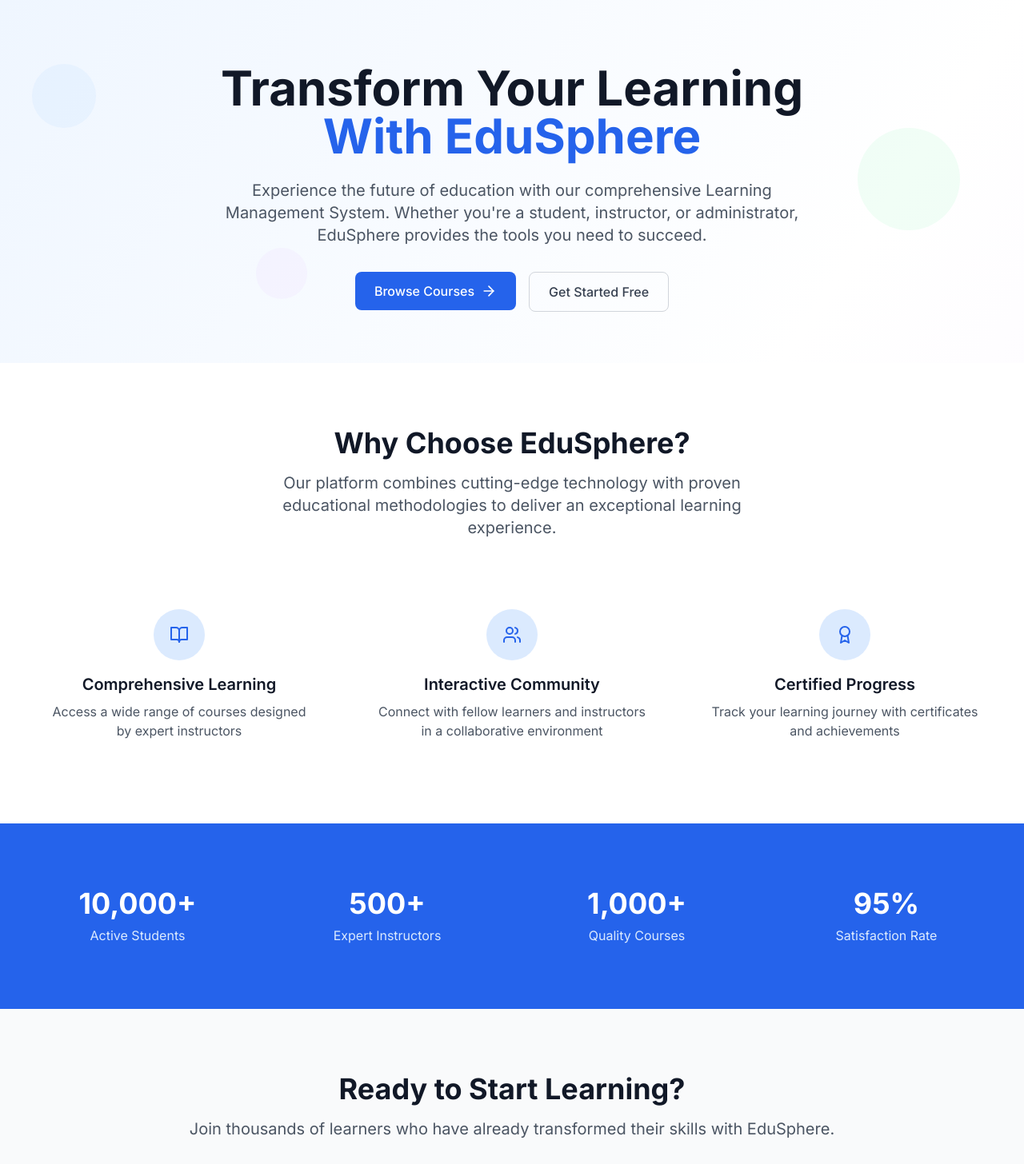
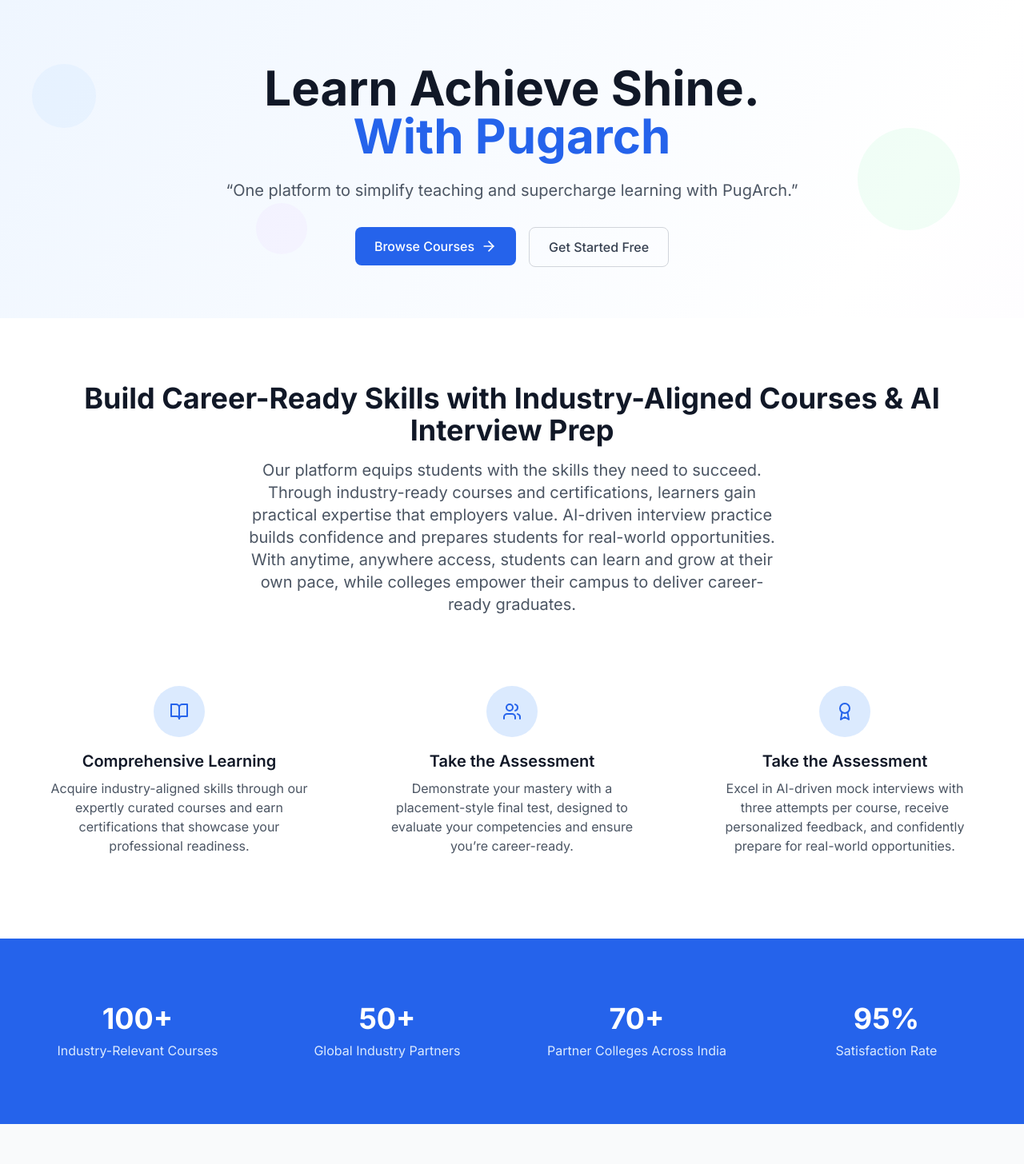
Before and after one commit to vinaychaware/LMS, a React (Vite) app: page / in a window 1280 px wide. Shown: the top 1456 px of the page at 80% size. Built offline with nearby package versions, Linux system fonts and the light colour scheme; no server answers; the HTML template or start-up script is replaced by a standard one.

Commit message:
content changes and changes in super admin

```diff
--- a/src/pages/LandingPage.jsx
+++ b/src/pages/LandingPage.jsx
@@ -8,24 +8,24 @@
     {
       icon: <BookOpen size={24} />,
       title: 'Comprehensive Learning',
-      description: 'Access a wide range of courses designed by expert instructors'
+      description: ' Acquire industry-aligned skills through our expertly curated courses and earn certifications that showcase your professional readiness.'
     },
     {
       icon: <Users size={24} />,
-      title: 'Interactive Community',
-      description: 'Connect with fellow learners and instructors in a collaborative environment'
+      title: 'Take the Assessment',
+      description: ' Demonstrate your mastery with a placement-style final test, designed to evaluate your competencies and ensure you’re career-ready.'
     },
     {
       icon: <Award size={24} />,
-      title: 'Certified Progress',
-      description: 'Track your learning journey with certificates and achievements'
+      title: 'Take the Assessment',
+      description: 'Excel in AI-driven mock interviews with three attempts per course, receive personalized feedback, and confidently prepare for real-world opportunities.'
     }
   ]
 
   const stats = [
-    { number: '10,000+', label: 'Active Students' },
-    { number: '500+', label: 'Expert Instructors' },
-    { number: '1,000+', label: 'Quality Courses' },
+    { number: '100+', label: 'Industry-Relevant Courses' },
+    { number: '50+', label: 'Global Industry Partners' },
+    { number: '70+', label: 'Partner Colleges Across India' },
     { number: '95%', label: 'Satisfaction Rate' }
   ]
 
@@ -36,13 +36,12 @@
         <div className="max-w-7xl mx-auto px-4 sm:px-6 lg:px-8 pt-20 pb-16">
           <div className="text-center">
             <h1 className="text-4xl md:text-6xl font-bold text-gray-900 mb-6">
-              Transform Your Learning
-              <span className="text-primary-600 block">With EduSphere</span>
+              Learn Achieve Shine.
+
+              <span className="text-primary-600 block">With Pugarch</span>
             </h1>
             <p className="text-xl text-gray-600 mb-8 max-w-3xl mx-auto">
-              Experience the future of education with our comprehensive Learning Management System.
-              Whether you're a student, instructor, or administrator, EduSphere provides the tools
-              you need to succeed.
+              “One platform to simplify teaching and supercharge learning with PugArch.”
             </p>
             <div className="flex flex-col sm:flex-row gap-4 justify-center">
               <Link to="/courses">
@@ -71,11 +70,12 @@
         <div className="max-w-7xl mx-auto px-4 sm:px-6 lg:px-8">
           <div className="text-center mb-16">
             <h2 className="text-3xl md:text-4xl font-bold text-gray-900 mb-4">
-              Why Choose EduSphere?
+              Build Career-Ready Skills with Industry-Aligned Courses & AI Interview Prep
             </h2>
             <p className="text-xl text-gray-600 max-w-2xl mx-auto">
-              Our platform combines cutting-edge technology with proven educational methodologies
-              to deliver an exceptional learning experience.
+Our platform equips students with the skills they need to succeed. Through industry-ready courses and certifications, learners gain practical expertise that employers value. AI-driven interview practice builds confidence and prepares students for real-world opportunities. With anytime, anywhere access, students can learn and grow at their own pace, while colleges empower their campus to deliver career-ready graduates.
+
+
             </p>
           </div>
 
@@ -122,7 +122,7 @@
             Ready to Start Learning?
           </h2>
           <p className="text-xl text-gray-600 mb-8">
-            Join thousands of learners who have already transformed their skills with EduSphere.
+            Join thousands of learners who have already transformed their skills with Pugarch.
           </p>
           <div className="flex flex-col sm:flex-row gap-4 justify-center">
             <Link to="/register">
@@ -184,7 +184,7 @@
           </div>
 
           <div className="border-t border-gray-800 mt-8 pt-8 text-center text-gray-400">
-            <p>&copy; 2024 EduSphere. All rights reserved.</p>
+            <p>&copy; 2025 PugArch. All rights reserved.</p>
           </div>
         </div>
       </footer>
--- a/src/pages/SuperAdminDashboardPage.jsx
+++ b/src/pages/SuperAdminDashboardPage.jsx
@@ -49,6 +49,7 @@
   const [admins, setAdmins] = useState([])
   const [instructors, setInstructors] = useState([])
   const [students, setStudents] = useState([])
+  const [courses, setCourses] = useState([]) // FIX 1: Added courses state
   const [systemAnalytics, setSystemAnalytics] = useState(null)
   const [loading, setLoading] = useState(true)
   const [selectedCollege, setSelectedCollege] = useState(null)
@@ -69,11 +70,13 @@
   const fetchSuperAdminData = async () => {
     try {
       setLoading(true)
-      const [collegesData, adminsData, instructorsData, studentsData, analyticsData] = await Promise.all([
+      // FIX 1: Added mockAPI.getAllCourses() to the data fetching
+      const [collegesData, adminsData, instructorsData, studentsData, coursesData, analyticsData] = await Promise.all([
         mockAPI.getAllColleges(),
         mockAPI.getAllAdmins(),
         mockAPI.getAllInstructors(),
         mockAPI.getAllStudents(),
+        mockAPI.getAllCourses(),
         mockAPI.getSystemAnalytics()
       ])
 
@@ -81,6 +84,7 @@
       setAdmins(adminsData)
       setInstructors(instructorsData)
       setStudents(studentsData)
+      setCourses(coursesData) // FIX 1: Set the courses state
       setSystemAnalytics(analyticsData)
     } catch (error) {
       console.error('Error fetching super admin data:', error)
@@ -89,6 +93,8 @@
       setLoading(false)
     }
   }
+
+  // ... (handleCollegeAction, handleUserAction, handleBulkAction, createCollege, updateCollege functions remain the same) ...
 
   const handleCollegeAction = async (collegeId, action) => {
     try {
@@ -243,11 +249,6 @@
     return users
   }
 
-  const formatUptime = (percentage) => {
-    const days = Math.floor(percentage * 365 / 100)
-    return `${days} days (${percentage}%)`
-  }
-
   if (loading) {
     return (
       <div className="min-h-screen bg-gray-50 flex items-center justify-center">
@@ -304,7 +305,8 @@
               </div>
               <div className="ml-4">
                 <p className="text-sm font-medium text-gray-600">Total Colleges</p>
-                <p className="text-2xl font-bold text-gray-900">{systemAnalytics?.overview.totalColleges}</p>
+                {/* FIX 2: Added full optional chaining and fallback values */}
+                <p className="text-2xl font-bold text-gray-900">{systemAnalytics?.overview?.totalColleges || 0}</p>
                 <p className="text-xs text-gray-500">Active institutions</p>
               </div>
             </div>
@@ -318,11 +320,12 @@
               <div className="ml-4">
                 <p className="text-sm font-medium text-gray-600">Total Users</p>
                 <p className="text-2xl font-bold text-gray-900">
-                  {(systemAnalytics?.overview.totalAdmins || 0) +
-                   (systemAnalytics?.overview.totalInstructors || 0) +
-                   (systemAnalytics?.overview.totalStudents || 0)}
+                  {/* FIX 2: Added full optional chaining and fallback values */}
+                  {(systemAnalytics?.overview?.totalAdmins || 0) +
+                   (systemAnalytics?.overview?.totalInstructors || 0) +
+                   (systemAnalytics?.overview?.totalStudents || 0)}
                 </p>
-                <p className="text-xs text-gray-500">{systemAnalytics?.overview.activeUsers} active</p>
+                <p className="text-xs text-gray-500">{systemAnalytics?.overview?.activeUsers || 0} active</p>
               </div>
             </div>
           </Card>
@@ -334,8 +337,9 @@
               </div>
               <div className="ml-4">
                 <p className="text-sm font-medium text-gray-600">Total Courses</p>
-                <p className="text-2xl font-bold text-gray-900">{systemAnalytics?.overview.totalCourses}</p>
-                <p className="text-xs text-gray-500">{systemAnalytics?.overview.totalModules} modules</p>
+                {/* FIX 2: Added full optional chaining and fallback values */}
+                <p className="text-2xl font-bold text-gray-900">{systemAnalytics?.overview?.totalCourses || 0}</p>
+                <p className="text-xs text-gray-500">{systemAnalytics?.overview?.totalModules || 0} modules</p>
               </div>
             </div>
           </Card>
@@ -347,7 +351,8 @@
               </div>
               <div className="ml-4">
                 <p className="text-sm font-medium text-gray-600">System Health</p>
-                <p className="text-2xl font-bold text-gray-900">{systemAnalytics?.overview.systemUptime}</p>
+                {/* FIX 2: Added full optional chaining and fallback values */}
+                <p className="text-2xl font-bold text-gray-900">{systemAnalytics?.overview?.systemUptime || 'N/A'}</p>
                 <p className="text-xs text-gray-500">Uptime</p>
               </div>
             </div>
@@ -424,9 +429,10 @@
                           <Cpu size={16} className="text-blue-500" />
                           <span className="text-sm font-medium text-gray-700">CPU Usage</span>
                         </div>
-                        <span className="text-sm text-gray-900">{systemAnalytics?.performanceMetrics.cpuUsage}%</span>
+                        {/* FIX 2: Added full optional chaining and fallback values */}
+                        <span className="text-sm text-gray-900">{systemAnalytics?.performanceMetrics?.cpuUsage || 0}%</span>
                       </div>
-                      <Progress value={systemAnalytics?.performanceMetrics.cpuUsage} size="sm" />
+                      <Progress value={systemAnalytics?.performanceMetrics?.cpuUsage || 0} size="sm" />
                     </div>
 
                     <div>
@@ -435,9 +441,10 @@
                           <Database size={16} className="text-green-500" />
                           <span className="text-sm font-medium text-gray-700">Memory Usage</span>
                         </div>
-                        <span className="text-sm text-gray-900">{systemAnalytics?.performanceMetrics.memoryUsage}%</span>
+                        {/* FIX 2: Added full optional chaining and fallback values */}
+                        <span className="text-sm text-gray-900">{systemAnalytics?.performanceMetrics?.memoryUsage || 0}%</span>
                       </div>
-                      <Progress value={systemAnalytics?.performanceMetrics.memoryUsage} size="sm" variant="accent" />
+                      <Progress value={systemAnalytics?.performanceMetrics?.memoryUsage || 0} size="sm" variant="accent" />
                     </div>
 
                     <div>
@@ -446,19 +453,22 @@
                           <HardDrive size={16} className="text-purple-500" />
                           <span className="text-sm font-medium text-gray-700">Disk Usage</span>
                         </div>
-                        <span className="text-sm text-gray-900">{systemAnalytics?.performanceMetrics.diskUsage}%</span>
+                        {/* FIX 2: Added full optional chaining and fallback values */}
+                        <span className="text-sm text-gray-900">{systemAnalytics?.performanceMetrics?.diskUsage || 0}%</span>
                       </div>
-                      <Progress value={systemAnalytics?.performanceMetrics.diskUsage} size="sm" variant="secondary" />
+                      <Progress value={systemAnalytics?.performanceMetrics?.diskUsage || 0} size="sm" variant="secondary" />
                     </div>
 
                     <div className="pt-2 border-t border-gray-200">
                       <div className="grid grid-cols-2 gap-4 text-sm">
                         <div className="text-center">
-                          <div className="font-medium text-gray-900">{systemAnalytics?.performanceMetrics.responseTime}ms</div>
+                          {/* FIX 2: Added full optional chaining and fallback values */}
+                          <div className="font-medium text-gray-900">{systemAnalytics?.performanceMetrics?.responseTime || 0}ms</div>
                           <div className="text-gray-500">Avg Response</div>
                         </div>
                         <div className="text-center">
-                          <div className="font-medium text-gray-900">{systemAnalytics?.performanceMetrics.errorRate}%</div>
+                          {/* FIX 2: Added full optional chaining and fallback values */}
+                          <div className="font-medium text-gray-900">{systemAnalytics?.performanceMetrics?.errorRate || 0}%</div>
                           <div className="text-gray-500">Error Rate</div>
                         </div>
                       </div>
@@ -469,7 +479,7 @@
             </div>
           </Tabs.Content>
 
-          {/* Colleges Tab */}
+          {/* ... (Colleges Tab remains the same) ... */}
           <Tabs.Content value="colleges">
             <Card>
               <Card.Header className="flex items-center justify-between">
@@ -587,6 +597,7 @@
             </Card>
           </Tabs.Content>
 
+          {/* ... (Users Tab and Analytics tab now work because `courses` is defined) ... */}
           {/* Users Tab */}
           <Tabs.Content value="users">
             <Card>
@@ -940,7 +951,8 @@
                   <div className="space-y-4">
                     <div className="text-center p-6 bg-green-50 rounded-lg">
                       <div className="text-3xl font-bold text-green-600 mb-2">
-                        ${systemAnalytics?.overview.totalRevenue?.toLocaleString()}
+                        {/* FIX 2: Added full optional chaining and fallback values */}
+                        ${(systemAnalytics?.overview?.totalRevenue || 0).toLocaleString()}
                       </div>
                       <div className="text-sm text-green-800">Total Revenue</div>
                     </div>
@@ -948,7 +960,7 @@
                     <div className="space-y-3">
                       {colleges.map(college => {
                         const breakdown = systemAnalytics?.collegeBreakdown[college.id]
-                        const percentage = breakdown?.revenue ?
+                        const percentage = breakdown?.revenue && systemAnalytics?.overview?.totalRevenue ?
                           (breakdown.revenue / systemAnalytics.overview.totalRevenue) * 100 : 0
 
                         return (
@@ -1007,6 +1019,7 @@
           <UserDetailsView
             user={selectedUser}
             college={colleges.find(c => c.id === selectedUser.collegeId)}
+            courses={courses} // FIX 3: Passed the courses prop
             onClose={() => {
               setShowUserModal(false)
               setSelectedUser(null)
@@ -1031,8 +1044,11 @@
   )
 }
 
+// ... (The sub-components UserDetailsView, CollegeForm, and SystemHealthView remain the same as they were correct) ...
+
 // User Details Component
 const UserDetailsView = ({ user, college, courses, onClose }) => {
+  // Now receives 'courses' correctly
   const userCourses = user.role === 'instructor'
     ? courses.filter(c => c.assignedInstructors.includes(user.id))
     : user.role === 'student'
@@ -1247,7 +1263,7 @@
 
         <div className="text-center p-4 bg-blue-50 rounded-lg">
           <Activity size={32} className="mx-auto text-blue-600 mb-2" />
-          <div className="text-lg font-bold text-blue-600">{analytics?.overview.systemUptime}</div>
+          <div className="text-lg font-bold text-blue-600">{analytics?.overview?.systemUptime || 'N/A'}</div>
           <div className="text-sm text-blue-800">Uptime</div>
         </div>
 
@@ -1261,4 +1277,5 @@
   )
 }
 
+
 export default SuperAdminDashboardPage
```
Also changed, not shown: 1 other file (tests, documents, lock files or other folders).
